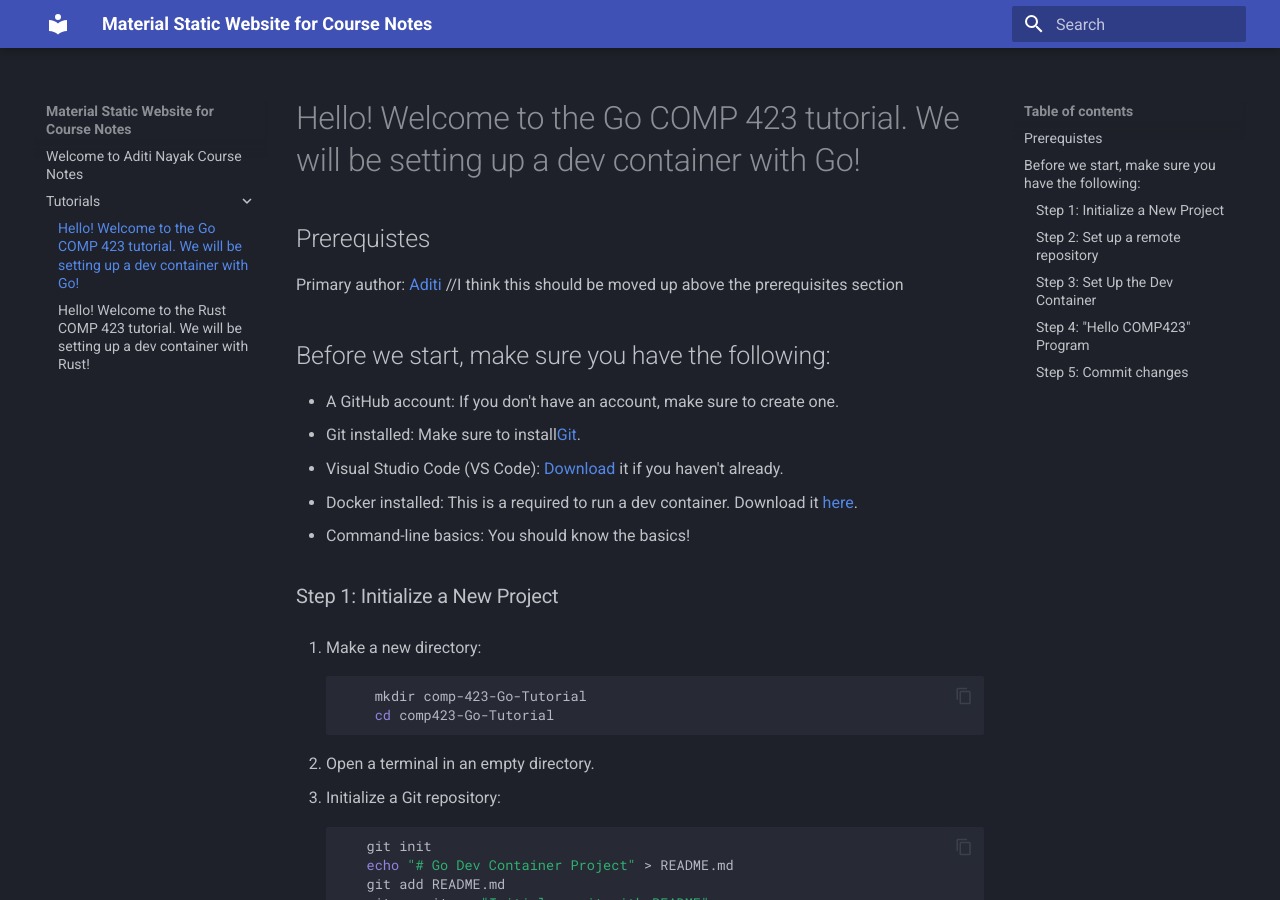
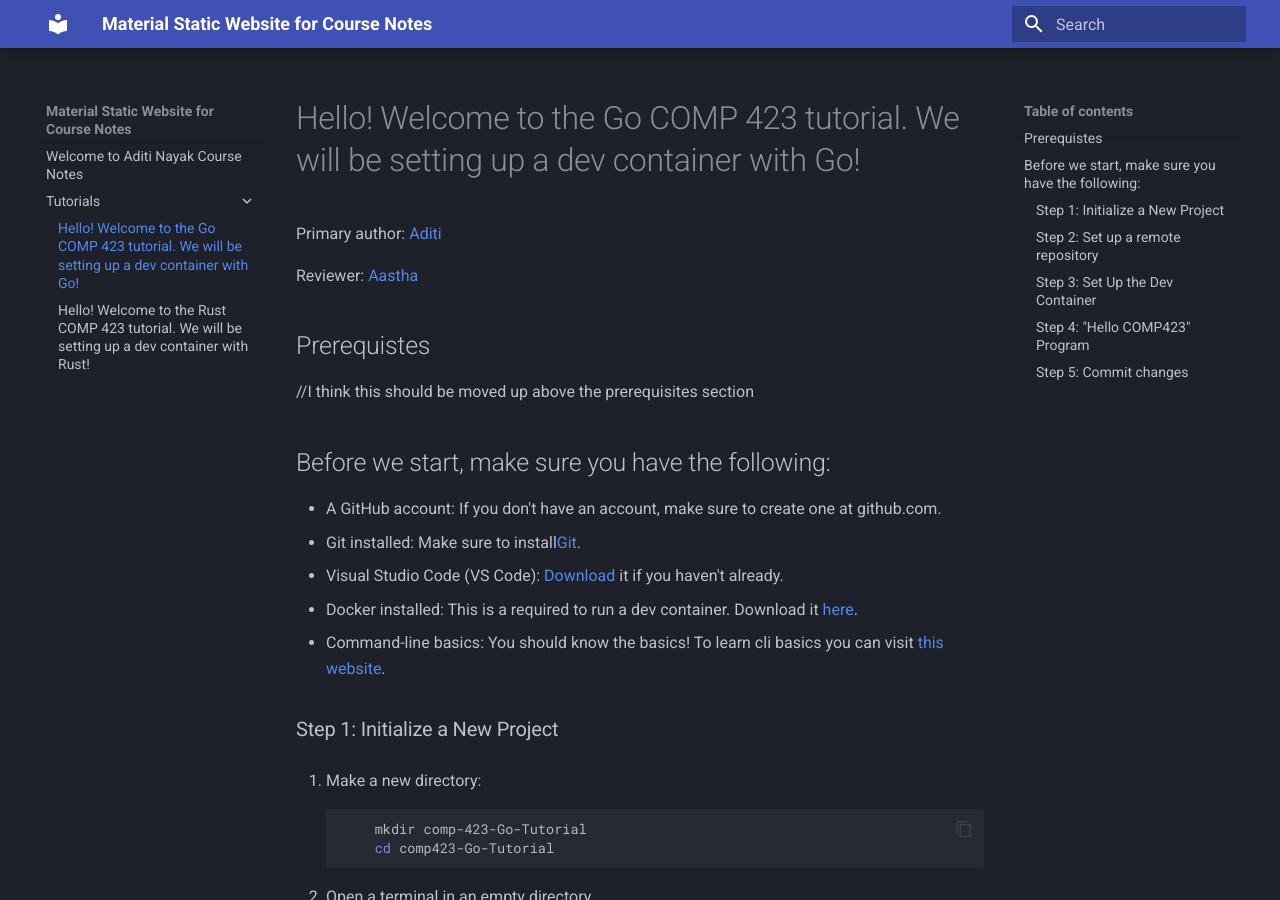
Before and after one commit to aditivn12/comp423-course-notes, an MkDocs documentation site: the page built from docs/tutorials/go-setup.md, in a window 1280 px wide and 900 px high. Built offline with MkDocs 1.6.1 and Material for MkDocs 9.7.7, drawn with Linux system fonts in a browser that asks for light colours.

```diff
--- a/docs/tutorials/go-setup.md
+++ b/docs/tutorials/go-setup.md
@@ -1,16 +1,22 @@
 # Hello! Welcome to the Go COMP 423 tutorial. We will be setting up a dev container with Go!
 
+Primary author: [Aditi](https://github.com/aditivn12)
+
+Reviewer: [Aastha](https://github.com/aasthasharm)
+
 ## Prerequistes
-Primary author: [Aditi](https://github.com/aditivn12)
+
 //I think this should be moved up above the prerequisites section
 
 Before we start, make sure you have the following:
 -
-- A GitHub account: If you don't have an account, make sure to create one.
+- A GitHub account: If you don't have an account, make sure to create one at github.com.
 - Git installed: Make sure to install[Git](https://github.com/).
 - Visual Studio Code (VS Code): [Download](https://code.visualstudio.com/download) it if you haven't already.
 - Docker installed: This is a required to run a dev container. Download it [here](https://www.docker.com/products/docker-desktop/).
-- Command-line basics: You should know the basics!
+- Command-line basics: You should know the basics! To learn cli basics you can visit [this website](https://www.freecodecamp.org/news/how-to-use-the-cli-beginner-guide/).
+
+
 
 ### Step 1: Initialize a New Project
 
```
Also changed, not shown: docs/index.md (+3 -1 lines).
